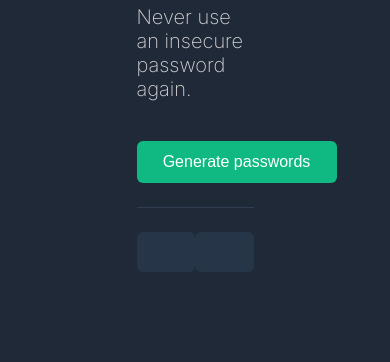
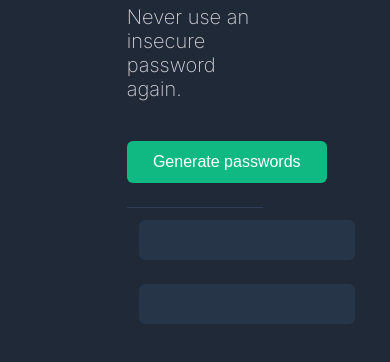
Before and after one commit to JaredKlopstein/Password-Generator, a plain HTML site: page index.html in a window 390 px wide. Shown: the part 260-622 px from the top of the page. Drawn offline with Linux system fonts and the light colour scheme.

Commit message:
adjusted layout

```diff
--- a/index.css
+++ b/index.css
@@ -9,7 +9,7 @@ body {
     font-weight: bold;
     font-family: "Karla", sans-serif;
     font-size: 40px;
-    width: 60%;
+    width:70%;
 }
 
 .subtitle {
@@ -39,7 +39,7 @@ body {
 }
 
 .container {
-    width: 30%;
+    width: 35%;
     margin: 50px auto;
 
 }
@@ -58,3 +58,15 @@ body {
     text-align: center;
     padding: 8px;
 }
+
+@media only screen and (max-width: 800px) {
+    .output-wrapper {
+        display: flex;
+        flex-direction: column;
+        justify-content: space-between;
+    }
+
+    .password-container {
+        margin: 12px;
+    }
+  }
```
